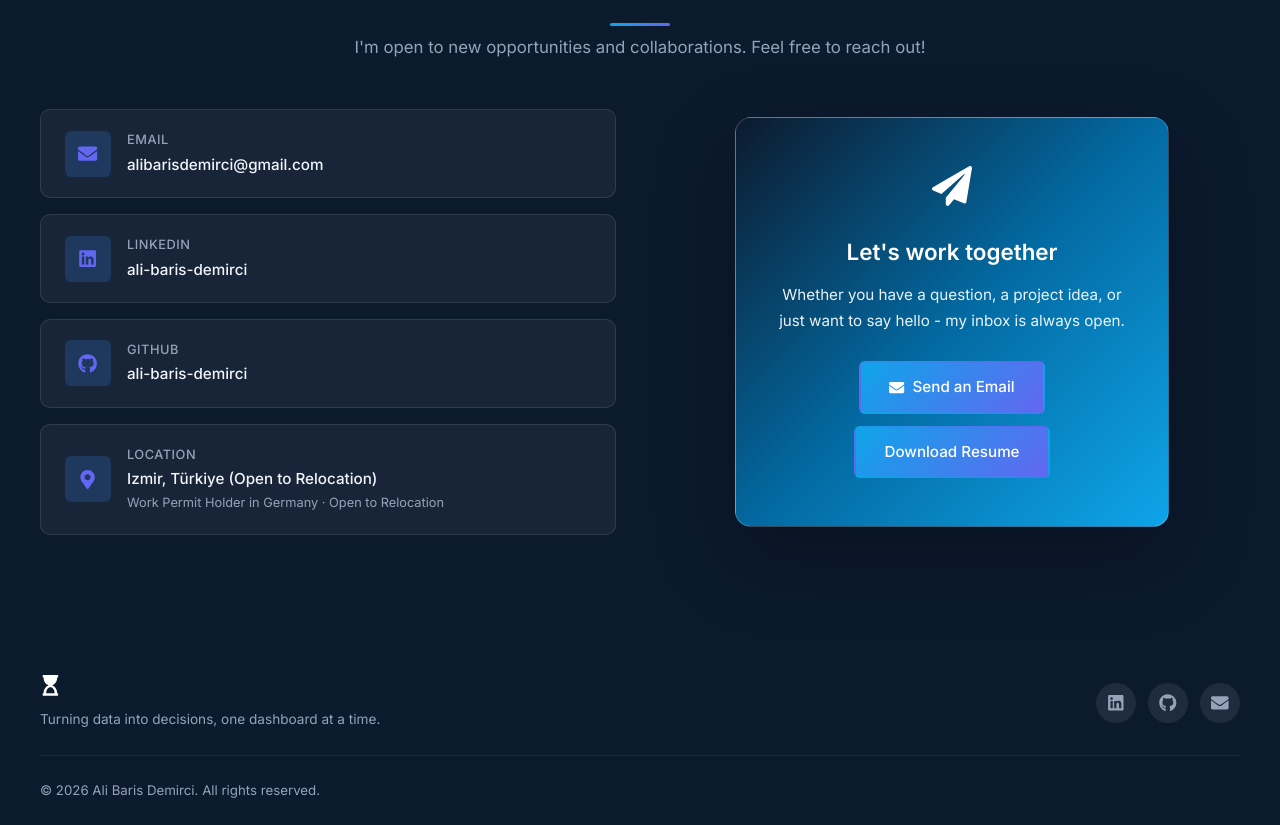
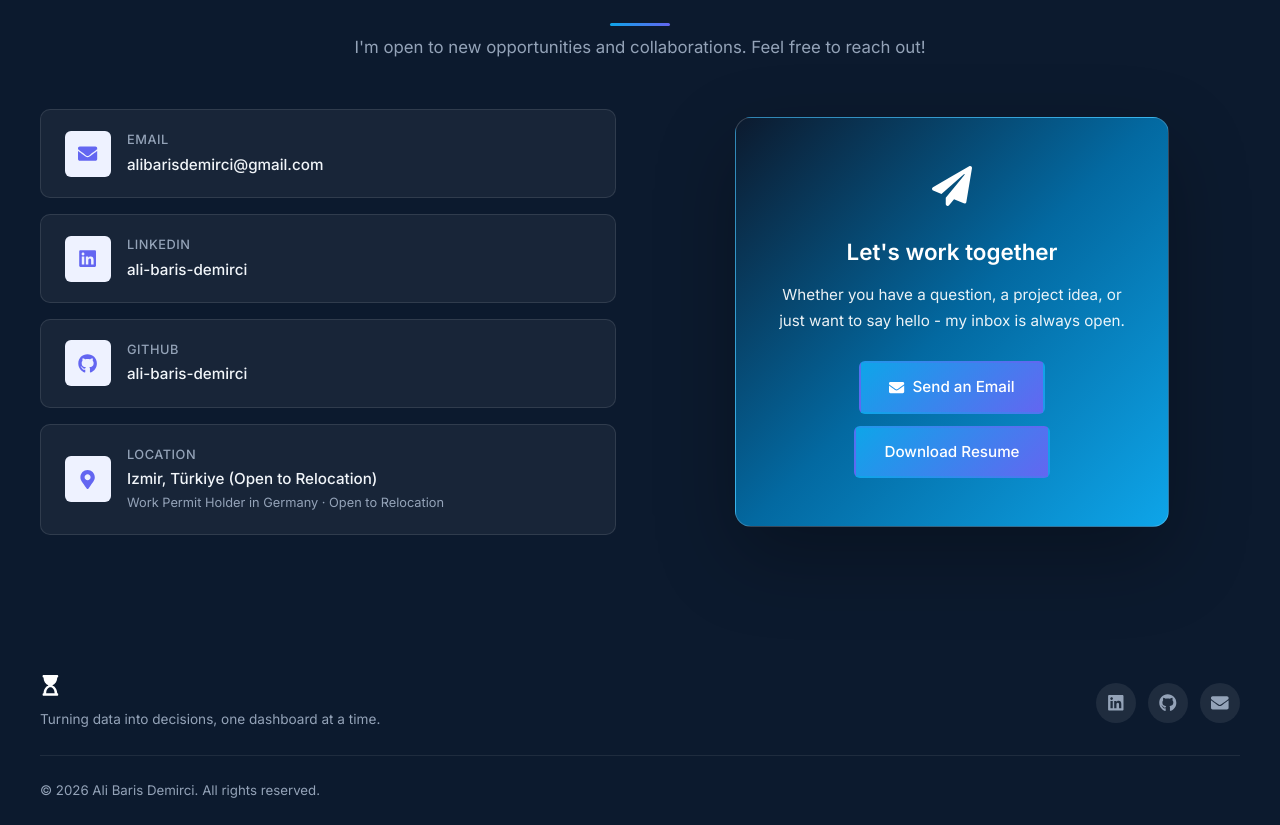
Before and after one commit to ali-baris-demirci/ali-baris-demirci.github.io, a React (Vite) app: page / in a window 1280 px wide. Shown: the part 8205-9030 px from the top of the page. Built offline with nearby package versions, Linux system fonts and the light colour scheme.

Commit message:
Use shared palette in Contact component styles

```diff
--- a/src/styles/Contact.css
+++ b/src/styles/Contact.css
@@ -51,7 +51,7 @@
   height: 46px;
   min-width: 46px;
   border-radius: var(--radius-sm);
-  background: rgba(59, 130, 246, 0.2);
+  background: var(--accent-light);
   color: var(--accent);
   font-size: 1.2rem;
 }
```
